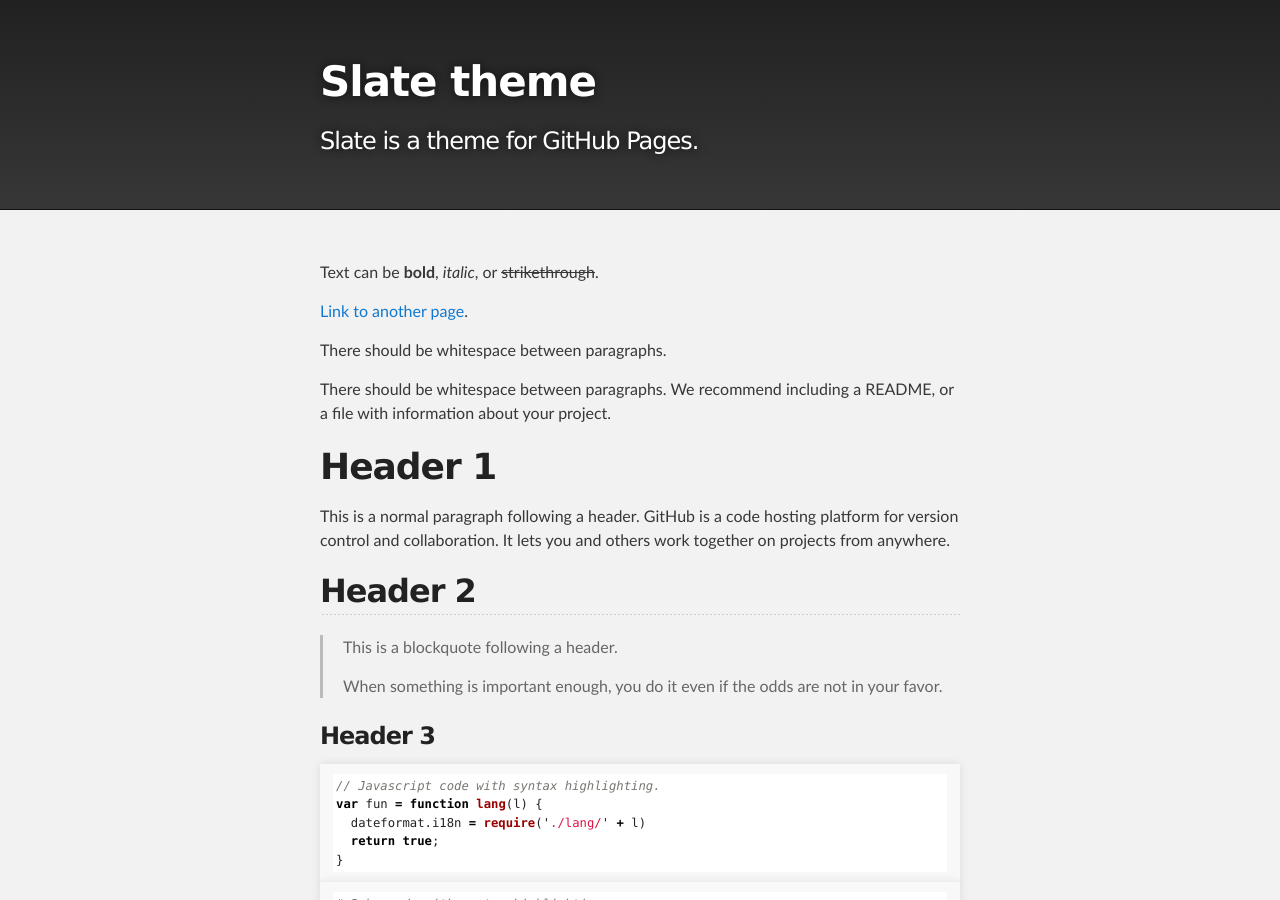
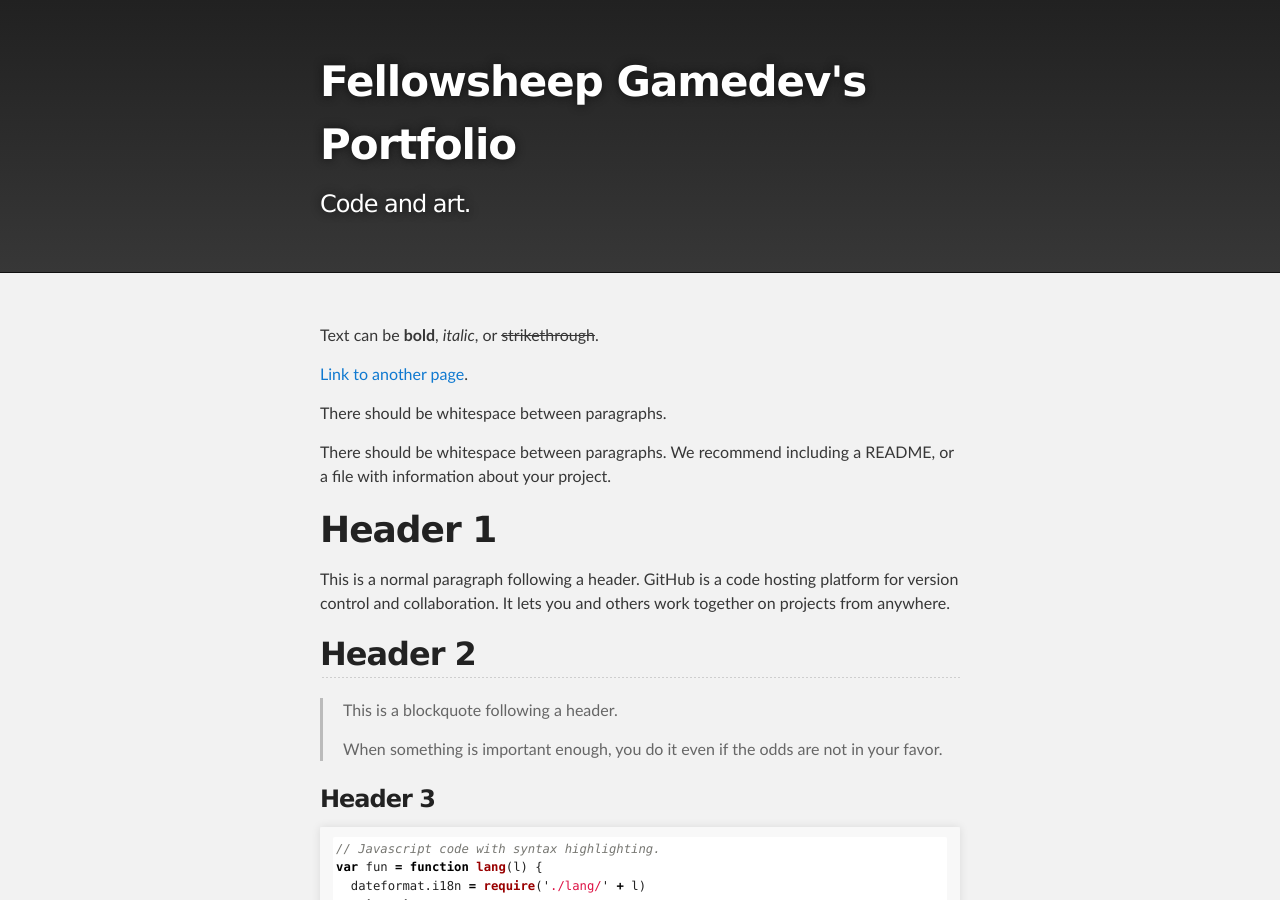
Before and after one commit to fellowsheep/fellowsheep.github.io, a Jekyll site: the page built from index.md, in a window 1280 px wide and 900 px high. Built offline with Jekyll 4.4.1, drawn with Linux system fonts in a browser that asks for light colours.

Commit message:
Update _config.yml

```diff
--- a/_config.yml
+++ b/_config.yml
@@ -1,3 +1,3 @@
-title: Slate theme
-description: Slate is a theme for GitHub Pages.
+title: Fellowsheep Gamedev's Portfolio
+description: Code and art.
 theme: jekyll-theme-slate
```
